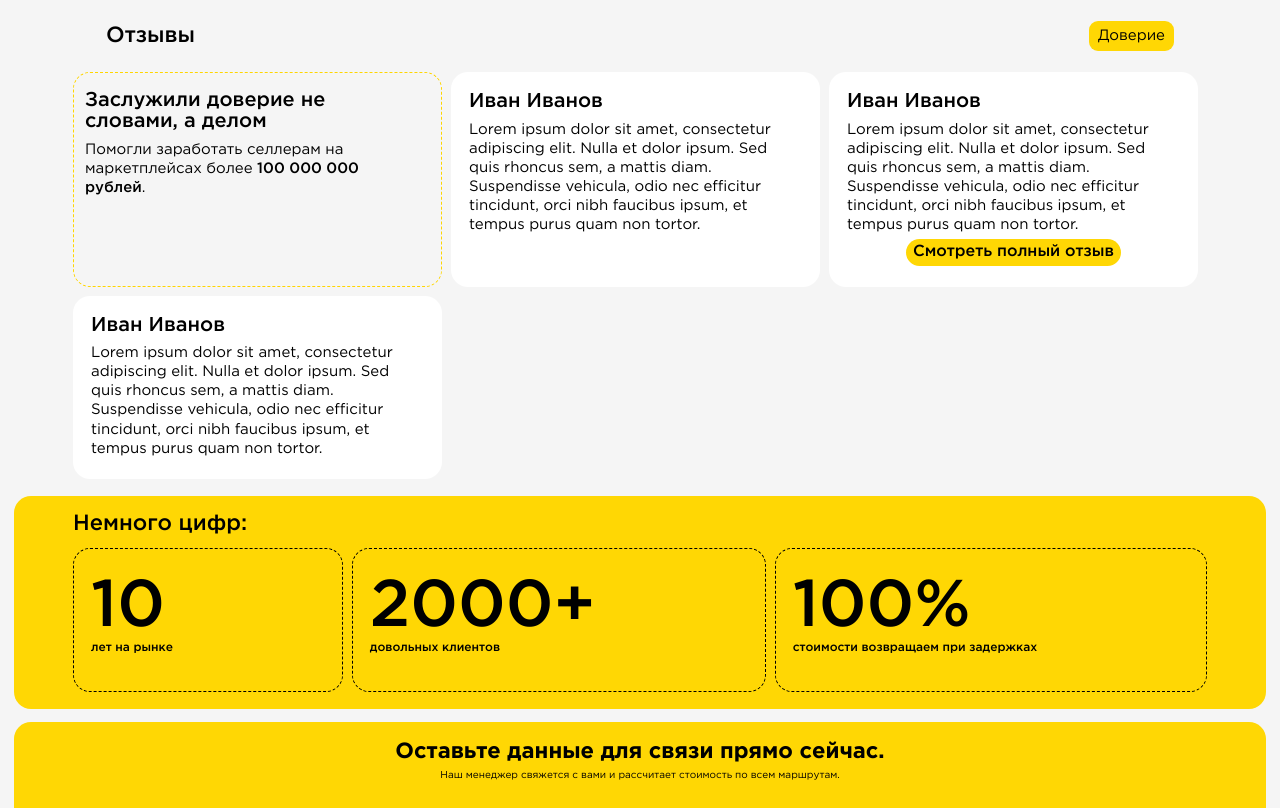
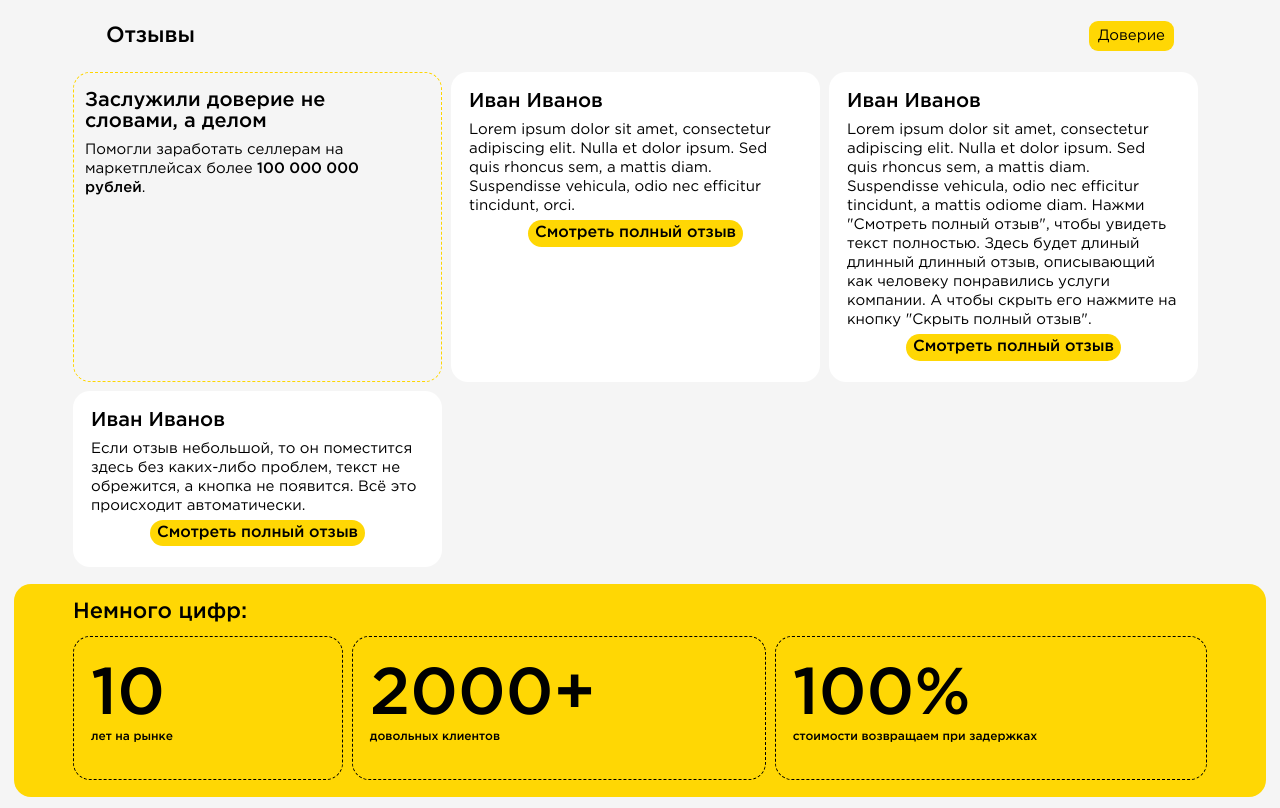
Before and after one commit to IVENTEYE/EightEx, a plain HTML site: page index.html in a window 1280 px wide. Shown: the part 2944-3752 px from the top of the page. Drawn offline with Linux system fonts and the light colour scheme; files whose address does not match are found by name.

Commit message:
Add files via upload

```diff
--- a/index.html
+++ b/index.html
@@ -4,7 +4,7 @@
     <meta charset="UTF-8"/>
     <meta name="viewport" content="width=device-width, initial-scale=1">
     <title>EightEx</title>
-    <link rel="stylesheet" href="css/style.min.css?_v=20220808160058"/>
+    <link rel="stylesheet" href="css/style.min.css?_v=20220809173700"/>
 </head>
 <body>
     <header class="header">
@@ -195,15 +195,7 @@
                             <div class="item-review__wrapper">
                                 <h2 class="item-review__title">Иван Иванов</h2>
                                 <p class="item-review__text">
-                                    Lorem ipsum dolor sit amet, consectetur adipiscing elit. Nulla et dolor ipsum. Sed quis rhoncus sem, a mattis diam. Suspendisse vehicula, odio nec efficitur tincidunt, orci nibh faucibus ipsum, et tempus purus quam non tortor.
-                                </p>
-                            </div>
-                        </div>
-                        <div class="reviews__item item-review">
-                            <div class="item-review__wrapper">
-                                <h2 class="item-review__title">Иван Иванов</h2>
-                                <p class="item-review__text">
-                                    Lorem ipsum dolor sit amet, consectetur adipiscing elit. Nulla et dolor ipsum. Sed quis rhoncus sem, a mattis diam. Suspendisse vehicula, odio nec efficitur tincidunt, orci nibh faucibus ipsum, et tempus purus quam non tortor.
+                                    Lorem ipsum dolor sit amet, consectetur adipiscing elit. Nulla et dolor ipsum. Sed quis rhoncus sem, a mattis diam. Suspendisse vehicula, odio nec efficitur tincidunt, orci.
                                 </p>
                                 <button type="button" class="item-review__button">Смотреть полный отзыв</button>
                             </div>
@@ -212,8 +204,18 @@
                             <div class="item-review__wrapper">
                                 <h2 class="item-review__title">Иван Иванов</h2>
                                 <p class="item-review__text">
-                                    Lorem ipsum dolor sit amet, consectetur adipiscing elit. Nulla et dolor ipsum. Sed quis rhoncus sem, a mattis diam. Suspendisse vehicula, odio nec efficitur tincidunt, orci nibh faucibus ipsum, et tempus purus quam non tortor.
+                                    Lorem ipsum dolor sit amet, consectetur adipiscing elit. Nulla et dolor ipsum. Sed quis rhoncus sem, a mattis diam. Suspendisse vehicula, odio nec efficitur tincidunt, a mattis odiome diam. Нажми "Смотреть полный отзыв", чтобы увидеть текст полностью. Здесь будет длиный длинный длинный отзыв, описывающий как человеку понравились услуги компании. А чтобы скрыть его нажмите на кнопку "Скрыть полный отзыв".
                                 </p>
+                                <button type="button" class="item-review__button">Смотреть полный отзыв</button>
+                            </div>
+                        </div>
+                        <div class="reviews__item item-review">
+                            <div class="item-review__wrapper">
+                                <h2 class="item-review__title">Иван Иванов</h2>
+                                <p class="item-review__text">
+                                    Если отзыв небольшой, то он поместится здесь без каких-либо проблем, текст не обрежится, а кнопка не появится. Всё это происходит автоматически.
+                                </p>
+                                <button type="button" class="item-review__button">Смотреть полный отзыв</button>
                             </div>
                         </div>
                     </div>
@@ -298,6 +300,6 @@
         </div>
     </div>
 </footer> -->
-    <script src="js/app.min.js?_v=20220808160058"></script>
+    <script src="js/app.min.js?_v=20220809173700"></script>
 </body>
 </html>
```
